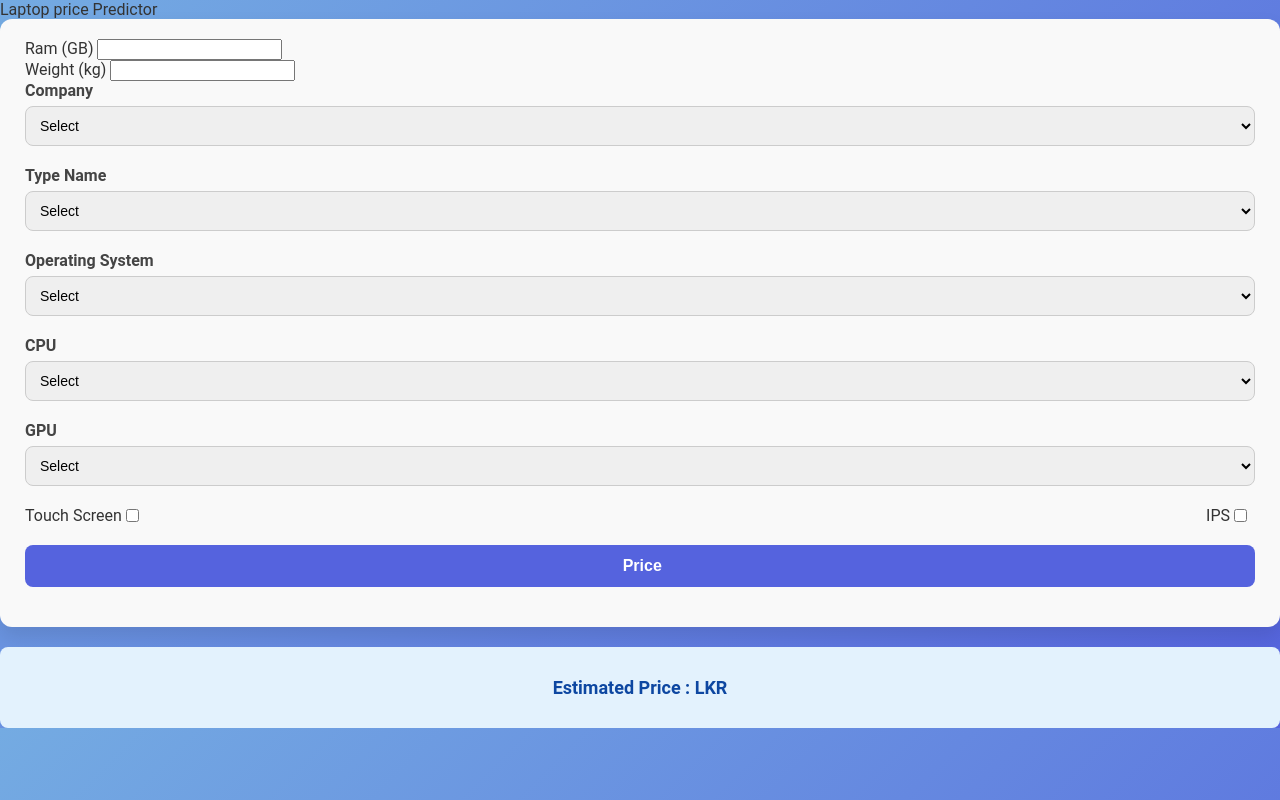
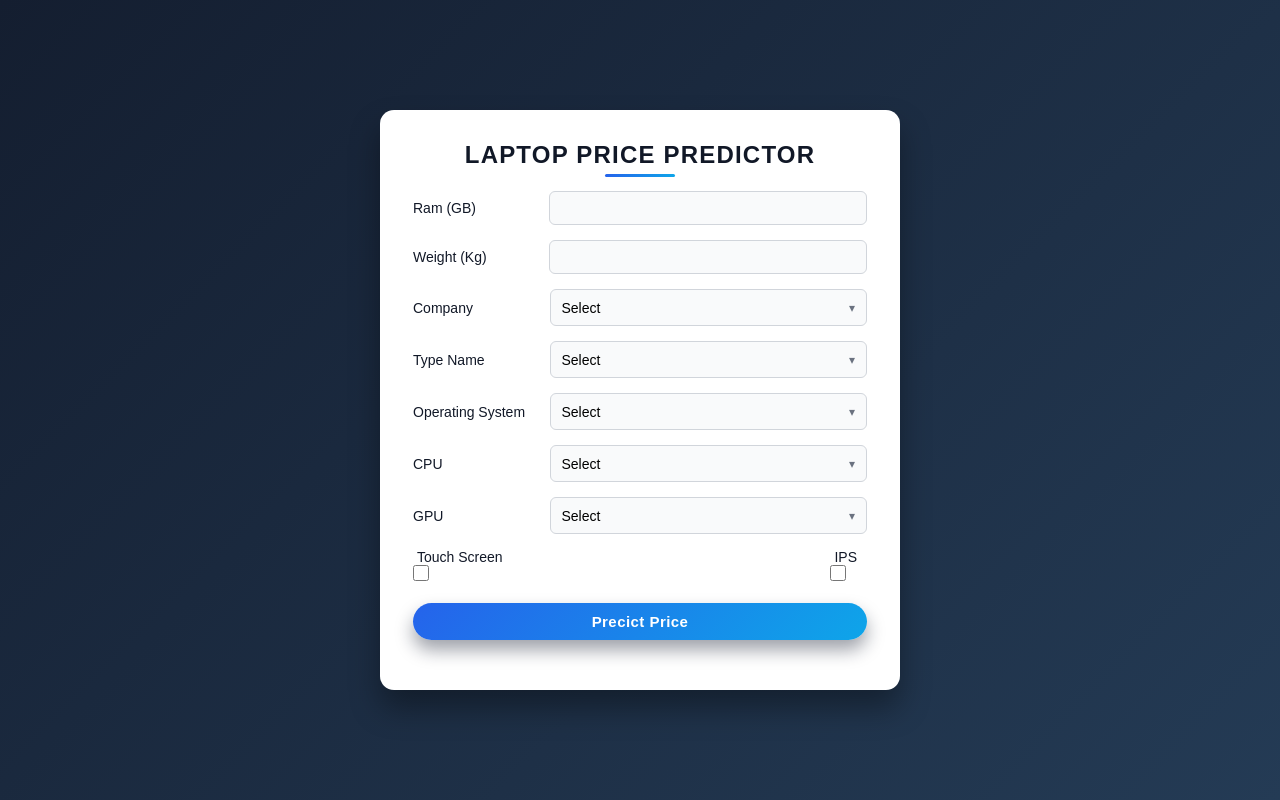
Before and after one commit to Mihiranga2001/laptop-price-predictor-website, a Flask app: page / in a window 1280 px wide. Run offline with Flask 3, Linux system fonts and the light colour scheme.

Commit message:
second💻

```diff
--- a/app.py
+++ b/app.py
@@ -1,11 +1,69 @@
-from flask import Flask,render_template
+from flask import Flask, render_template, request
+import pickle
+import numpy as np
 
+# setup application
 app = Flask(__name__)
 
-@app.route('/')
+def prediction(lst):
+    filename = 'model/predictor.pickle'
+    with open(filename, 'rb') as file:
+        model = pickle.load(file)
+    pred_value = model.predict([lst])
+    return pred_value
 
+@app.route('/', methods=['POST', 'GET'])
 def index():
-    return render_template("index.html")
+    # return "Hello World"
+    pred_value = 0
+    if request.method == 'POST':
+        ram = request.form['ram']
+        weight = request.form['weight']
+        company = request.form['company']
+        typename = request.form['typename']
+        opsys = request.form['opsys']
+        cpu = request.form['cpuname']
+        gpu = request.form['gpuname']
+        touchscreen = request.form.getlist('touchscreen')
+        ips = request.form.getlist('ips')
 
-if __name__=='__main__':
-    app.run(debug = True)
+        feature_list = []
+
+        feature_list.append(int(ram))
+        feature_list.append(float(weight))
+        feature_list.append(len(touchscreen))
+        feature_list.append(len(ips))
+
+        company_list = ['acer','apple','asus','dell','hp','lenovo','msi','other','toshiba']
+        typename_list = ['2in1convertible','gaming','netbook','notebook','ultrabook','workstation']
+        opsys_list = ['linux','mac','other','windows']
+        cpu_list = ['amd','intelcorei3','intelcorei5','intelcorei7','other']
+        gpu_list = ['amd','intel','nvidia']
+
+        # for item in company_list:
+        #     if item == company:
+        #         feature_list.append(1)
+        #     else:
+        #         feature_list.append(0)
+
+        def traverse_list(lst, value):
+            for item in lst:
+                if item == value:
+                    feature_list.append(1)
+                else:
+                    feature_list.append(0)
+
+        traverse_list(company_list, company)
+        traverse_list(typename_list, typename)
+        traverse_list(opsys_list, opsys)
+        traverse_list(cpu_list, cpu)
+        traverse_list(gpu_list, gpu)
+
+        pred_value = prediction(feature_list)
+        pred_value = np.round(pred_value[0]*354.81,2)
+
+    return render_template('index.html', pred_value=pred_value)
+
+
+if __name__ == '__main__':
+    app.run(debug=True)
--- a/static/style.css
+++ b/static/style.css
@@ -1,119 +1,204 @@
-/* General page styling */
-body {
-    font-family: 'Roboto', sans-serif;
-    background: linear-gradient(135deg, #74ABE2, #5563DE);
+/* Reset & global font */
+*{
     margin: 0;
     padding: 0;
-    color: #333;
+    box-sizing: border-box;
+    font-family: Arial, Helvetica, sans-serif;
 }
 
-.container {
-    max-width: 650px;
-    margin: 50px auto;
-    background-color: #fff;
-    border-radius: 15px;
-    padding: 30px;
-    box-shadow: 0 15px 25px rgba(0,0,0,0.2);
+/* Page background */
+body{
+    min-height: 100vh;
+    background: linear-gradient(135deg,#141e30,#243b55);
+    display: flex;
+    justify-content: center;
+    align-items: center;
+    padding: 20px 10px;
 }
 
-/* Headings */
-h2 {
-    text-align: center;
-    color: #222;
-    margin-bottom: 10px;
+/* Card wrapper */
+.wrapper{
+    max-width: 520px;
+    width: 100%;
+    background: #ffffff;
+    margin: 0 auto;
+    box-shadow: 0 18px 30px rgba(0,0,0,0.35);
+    padding: 30px 32px 34px;
+    border-radius: 14px;
+    border: 1px solid rgba(255,255,255,0.35);
 }
 
-.subheading {
+/* Title */
+.wrapper .title{
+    font-size: 24px;
+    font-weight: 700;
+    margin-bottom: 22px;
+    color: #111827;
+    text-transform: uppercase;
     text-align: center;
-    margin-bottom: 25px;
-    color: #555;
+    letter-spacing: 0.05em;
+    position: relative;
 }
 
-/* Form card */
-form {
-    background: #f9f9f9;
-    padding: 20px 25px;
-    border-radius: 12px;
-    box-shadow: 0 10px 20px rgba(0,0,0,0.1);
+.wrapper .title::after{
+    content: "";
+    position: absolute;
+    left: 50%;
+    bottom: -8px;
+    transform: translateX(-50%);
+    width: 70px;
+    height: 3px;
+    border-radius: 999px;
+    background: linear-gradient(90deg,#2563eb,#0ea5e9);
 }
 
-/* Input fields */
-.inputfield {
-    margin-bottom: 20px;
+.wrapper .form{
+    width: 100%;
+    margin-top: 18px;
 }
 
-.inputfield label {
-    display: block;
-    margin-bottom: 6px;
-    font-weight: bold;
-    color: #444;
-}
-
-.custom_select select,
-.inputfield input[type="text"],
-.inputfield input[type="number"] {
-    width: 100%;
-    padding: 10px;
-    border-radius: 8px;
-    border: 1px solid #ccc;
-    font-size: 14px;
-    box-sizing: border-box;
-}
-
-/* Checkboxes */
-.check {
-    display: flex;
-    justify-content: space-between;
-    margin-bottom: 20px;
-}
-
-.check div {
+/* Each row */
+.wrapper .form .inputfield{
+    margin-bottom: 15px;
     display: flex;
     align-items: center;
 }
 
-.check input[type="checkbox"] {
-    margin-right: 8px;
+/* Labels */
+.wrapper .form .inputfield label{
+    width: 180px;
+    color: #111827;
+    margin-right: 12px;
+    font-size: 14px;
+    font-weight: 500;
+}
+
+/* Checkboxes row (Touch Screen, IPS) */
+.check{
+    margin: 10px 0 18px 0;
+    display: flex;
+    justify-content: space-between;
+    align-items: center;
+}
+
+.check label{
+    padding: 0 10px 0 4px;
+    font-size: 14px;
+    color: #111827;
+    display: flex;
+    align-items: center;
+    gap: 4px;
+}
+
+.check input[type="checkbox"]{
+    width: 16px;
+    height: 16px;
+    cursor: pointer;
+}
+
+/* Text / number input */
+.wrapper .form .inputfield .input{
+    width: 100%;
+    outline: none;
+    border: 1px solid #d1d5db;
+    font-size: 14px;
+    padding: 8px 10px;
+    border-radius: 6px;
+    background-color: #f9fafb;
+    transition: border-color 0.18s ease, box-shadow 0.18s ease, background-color 0.18s ease;
+}
+
+/* Select box */
+.wrapper .form .inputfield .custom_select{
+    position: relative;
+    width: 100%;
+    height: 37px;
+}
+
+.wrapper .form .inputfield .custom_select:before{
+    position: absolute;
+    content: "▾";
+    font-size: 12px;
+    color: #6b7280;
+    top: 50%;
+    right: 12px;
+    transform: translateY(-50%);
+    pointer-events: none;
+}
+
+.wrapper .form .inputfield .custom_select select{
+    width: 100%;
+    height: 100%;
+    padding: 8px 32px 8px 10px;
+    font-size: 14px;
+    border: 1px solid #d1d5db;
+    border-radius: 6px;
+    outline: none;
+    background-color: #f9fafb;
+    appearance: none;
+    -moz-appearance: none;
+    -webkit-appearance: none;
+    transition: border-color 0.18s ease, box-shadow 0.18s ease, background-color 0.18s ease;
+}
+
+/* Focus states */
+.wrapper .form .inputfield .input:focus,
+.wrapper .form .inputfield .custom_select select:focus{
+    border-color: #2563eb;
+    background-color: #ffffff;
+    box-shadow: 0 0 0 3px rgba(37,99,235,0.2);
 }
 
 /* Submit button */
-.btn {
+.wrapper .form .inputfield .btn{
     width: 100%;
-    padding: 12px;
-    background: #5563DE;
-    color: white;
-    font-size: 16px;
-    font-weight: bold;
-    border: none;
-    border-radius: 8px;
+    padding: 10px 10px;
+    font-size: 15px;
+    border: 0;
+    background: linear-gradient(135deg,#2563eb,#0ea5e9);
+    color: #fff;
     cursor: pointer;
-    transition: 0.3s;
+    border-radius: 999px;
+    outline: none;
+    font-weight: 600;
+    letter-spacing: 0.03em;
+    box-shadow: 0 10px 18px rgba(15,23,42,0.40);
+    transition: transform 0.08s ease, box-shadow 0.08s ease, filter 0.08s ease;
 }
 
-.btn:hover {
-    background: #3b49c3;
+.wrapper .form .inputfield .btn:hover{
+    transform: translateY(-1px);
+    box-shadow: 0 16px 24px rgba(15,23,42,0.5);
+    filter: brightness(1.04);
 }
 
-/* Result display */
-.result {
-    margin-top: 20px;
+.wrapper .form .inputfield .btn:active{
+    transform: translateY(0);
+    box-shadow: 0 8px 14px rgba(15,23,42,0.45);
+}
+
+/* Result text */
+.result p{
     text-align: center;
+    color: #2563eb;
     font-size: 18px;
     font-weight: bold;
-    color: #0D47A1;
-    background-color: #E3F2FD;
-    padding: 12px;
-    border-radius: 8px;
+    margin-top: 16px;
 }
 
-/* Responsive for small screens */
-@media(max-width: 700px){
-    .container {
-        margin: 20px;
-        padding: 20px;
+/* Small responsive tweak */
+@media (max-width: 480px){
+    .wrapper{
+        padding: 24px 18px 26px;
     }
-    .check {
+
+    .wrapper .form .inputfield{
         flex-direction: column;
         align-items: flex-start;
     }
+
+    .wrapper .form .inputfield label{
+        width: 100%;
+        margin-bottom: 6px;
+    }
 }
--- a/templates/index.html
+++ b/templates/index.html
@@ -9,16 +9,15 @@
 </head>
 <body>
     <div class="wrapper">
-        Laptop price Predictor
-    </div>
-
-    <form action="/">
-        <div class="inputfiled">
+        <div class="title">Laptop Price Predictor</div>
+        <form action="/" method="POST">
+            <div class="form">
+                <div class="inputfield">
                     <label for="ram">Ram (GB)</label>
                     <input class="input" type="text" name="ram" required>
                 </div>
-        <div class="inputfiled">
-            <label for="weight">Weight (kg)</label>
+                <div class="inputfield">
+                    <label for="weight">Weight (Kg)</label>
                     <input class="input" type="text" name="weight" required>
                 </div>
                 <div class="inputfield">
@@ -100,7 +99,7 @@
                 </div>
 
                 <div class="inputfield">
-                    <input class="btn" type="submit" value=" Price">
+                    <input class="btn" type="submit" value="Precict Price">
                 </div>
             </div>
         </form>
```
Lines whose indentation alone changed are shown as unchanged.
